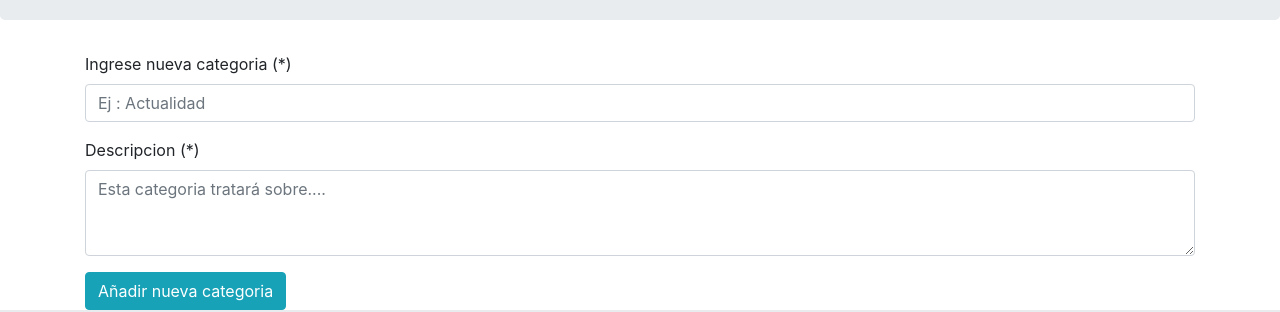
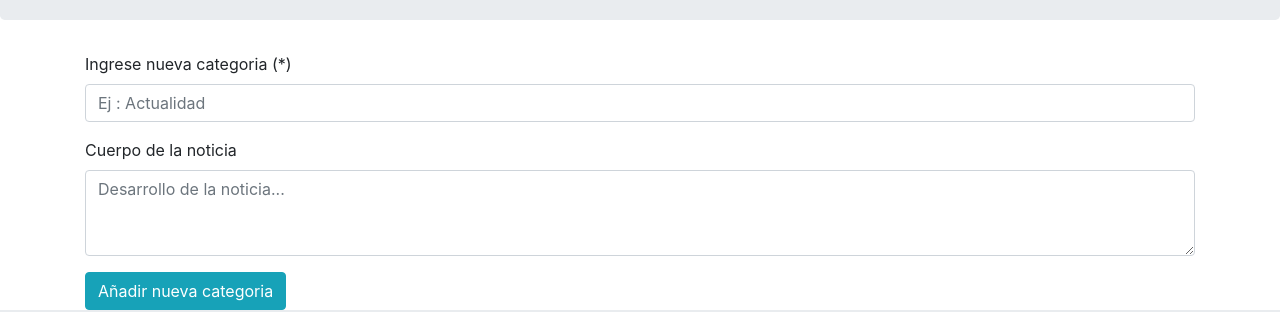
Before and after one commit to casasfranco/RollingNews-final, a React (Create React App) app in the folder rolling-news/: page / in a window 1280 px wide. Shown: the part 3080-3392 px from the top of the page. Built offline with nearby package versions, Linux system fonts and the light colour scheme.

Commit message:
cambios varios antes de actualizar la rama

```diff
--- a/rolling-news/src/components/Administrador/CategoriaNueva.js
+++ b/rolling-news/src/components/Administrador/CategoriaNueva.js
@@ -6,7 +6,7 @@ import Button from "react-bootstrap/Button";
 import { useForm } from "react-hook-form";
 
 const CategoriaNueva = () => {
-  const { register, errors, handleSubmit } = useForm();
+  const { register, errors, handleSubmit } = useForm({mode:'onBlur', reValidateMode:'onBlur'});
 
   const onSubmit = (data, e) => {
     console.log(data);
@@ -49,40 +49,39 @@ const CategoriaNueva = () => {
           <span id="errorCategoriaNueva" className="text-danger mb-2">
             {errors?.categoriaNueva?.message}
           </span>
-
           </Form.Group>
-        <Form.Group controlId="exampleForm.ControlTextarea1">
-          <Form.Label>Descripcion (*)</Form.Label>
+           <Form.Group controlId="descripcionCategoria">
+              <Form.Label>Cuerpo de la noticia</Form.Label>
               <Form.Control
                 as="textarea"
-            rows="3"
+                rows={3}
                 type="text"
-            placeholder="Esta categoria tratará sobre...."
+                placeholder="Desarrollo de la noticia..."
                 name="descripcionCategoria"
                 ref={register({
                   required: {
                     value: true,
-                message: "Agregue una descripcion de esta categoria",
+                    message: "Complete el campo requerido",
                   },
                   maxLength: {
-                value: 30,
-                message: "No más de 30 carácteres",
+                    value: 50,
+                    message: "No más de 50 carácteres",
                   },
                   minLength: {
-                value: 5,
+                    value: 3,
                     message: "Mínimo 5 carácteres",
                   },
                   pattern: {
-                value: /^[A-Za-z]+$/i,
-                message: "Agregue una descripción de esta categoria",
+                    value: /^[A-Za-z0-9]+$/i,
+                    message: "Ingrese la información de la categoria",
                   },
                 })}
               />
-          <span id="errorTitulo" className="text-danger mb-2">
+              <span id="errorCuerpoNoticia" className="text-danger mb-2">
                 {errors?.descripcionCategoria?.message}
               </span>
+            </Form.Group>
 
-        </Form.Group>
         <Button variant="info" type="submit">
           Añadir nueva categoria
         </Button>
```
Lines whose indentation alone changed are shown as unchanged.
